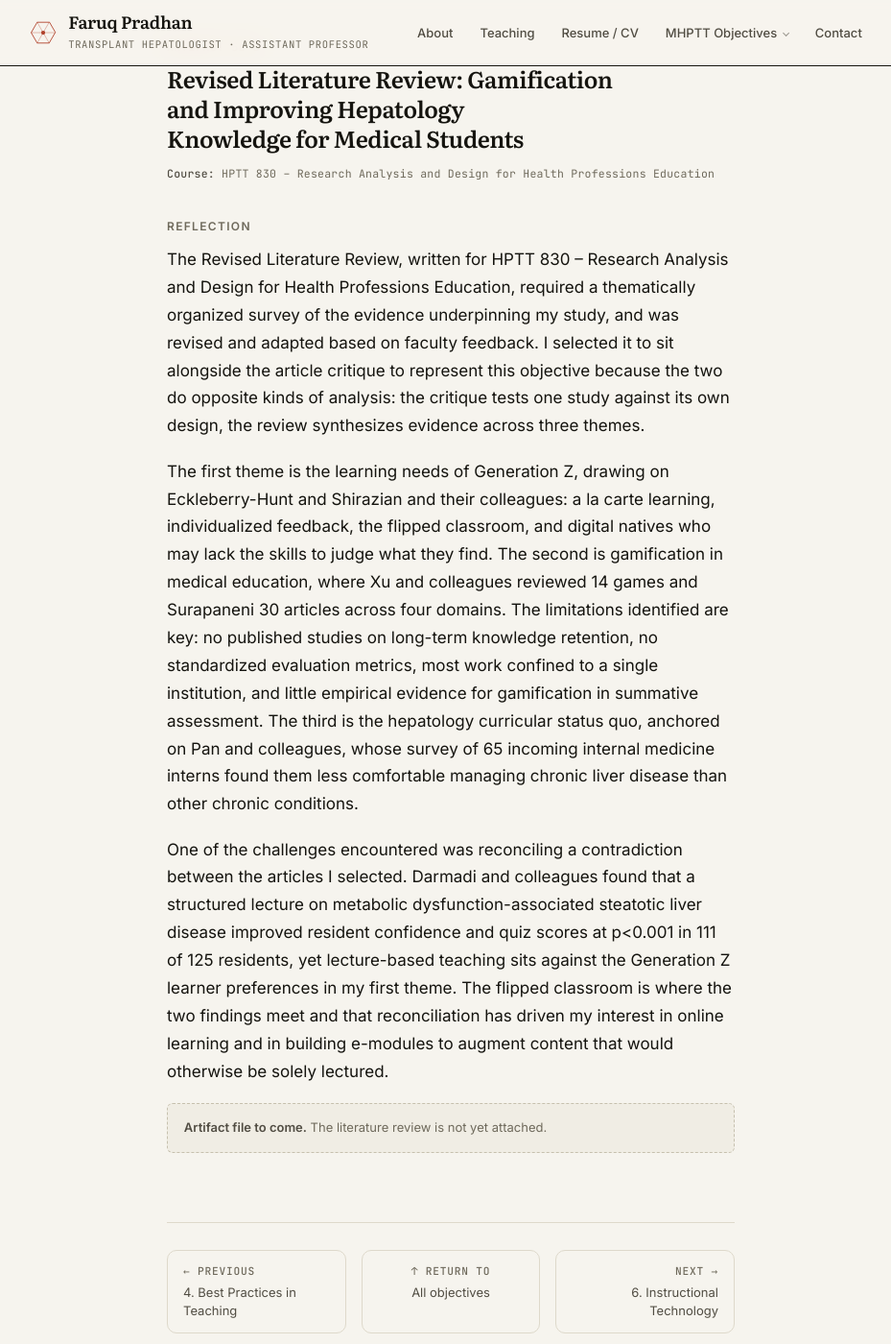
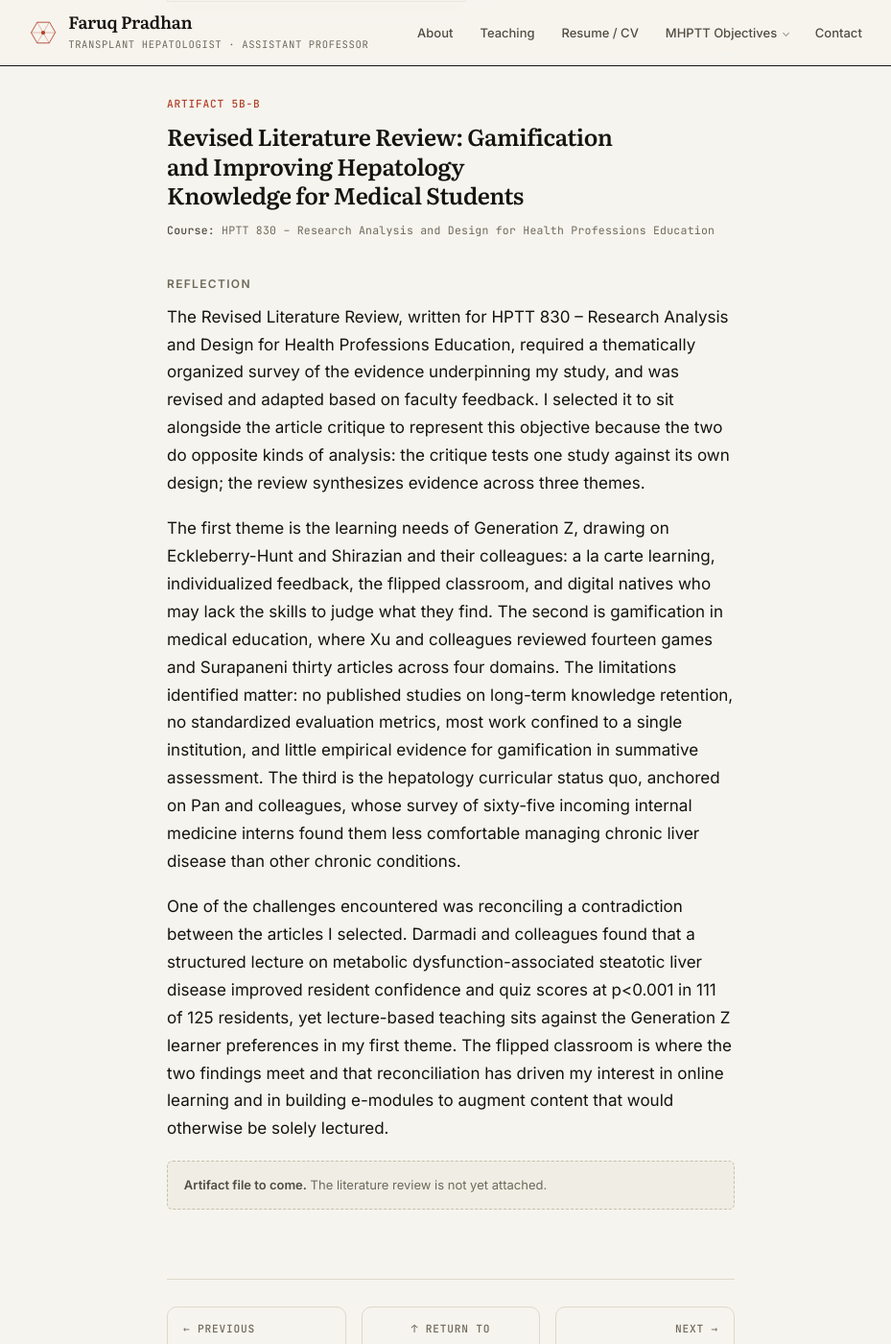
Before and after one commit to fpradhan/fpradhan.github.io, a Jekyll site: the page built from _competencies/5-research.md, in a window 1280 px wide and 1400 px high, scrolled down 4284 px. Shown: the whole window at 96% size, without its empty margins (170-1099 px from the left). Built offline with Jekyll 4.4.1, drawn with Linux system fonts in a browser that asks for light colours; some of the changed text lies outside the part shown.

Commit message:
Three fixes in 5b-B, and 5a-B renamed to match 5b-A
The comma splice becomes a semicolon: "the critique tests one study against
its own design; the review synthesizes evidence across three themes."

Counts are spelled out to match 5b-A directly above, which has eleven
modules, thirty-nine providers and ten clinical sites: fourteen games,
thirty articles, sixty-five interns. Statistics stay in numerals on both,
as they do across the site, so p<0.001 and 111 of 125 are unchanged; 111
and 125 are also past the point where spelling out helps anyone.

"The limitations identified are key" becomes "matter". Key is on the
overused list in the working notes.

5a-B is now "Article Critique 1: Mandatory Hepatology Education for
Internal Medicine Residents", the same shape as 5b-A's title, and its
download link drops the hash.

Co-Authored-By: Claude Opus 5 <noreply@anthropic.com>
Claude-Session: https://claude.ai/code/session_01SajNJDGDkt5q5fCgsPRcNk

```diff
--- a/_competencies/5-research.md
+++ b/_competencies/5-research.md
@@ -118,7 +118,7 @@ on its methods and design. Mikolajczyk and colleagues work with internal medicin
 population my own supplemental educational track for medical students does not reach, so my goal
 is to extend the Enhanced Medical Education Track beyond medical school into residency.
 
-<p><a class="dl" href="{{ '/assets/artifacts/hptt830-article-critique-1.pdf' | relative_url }}" rel="noopener" target="_blank">Download article critique #1 (PDF)<span class="sr-only"> (opens in a new tab)</span></a></p>
+<p><a class="dl" href="{{ '/assets/artifacts/hptt830-article-critique-1.pdf' | relative_url }}" rel="noopener" target="_blank">Download article critique 1 (PDF)<span class="sr-only"> (opens in a new tab)</span></a></p>
 
 </section>
 
@@ -177,19 +177,19 @@ The Revised Literature Review, written for HPTT 830 – Research Analysis and De
 Professions Education, required a thematically organized survey of the evidence underpinning my
 study, and was revised and adapted based on faculty feedback. I selected it to sit alongside the
 article critique to represent this objective because the two do opposite kinds of analysis: the
-critique tests one study against its own design, the review synthesizes evidence across three
+critique tests one study against its own design; the review synthesizes evidence across three
 themes.
 
 The first theme is the learning needs of Generation Z, drawing on Eckleberry-Hunt and Shirazian
 and their colleagues: a la carte learning, individualized feedback, the flipped classroom, and
 digital natives who may lack the skills to judge what they find. The second is gamification in
-medical education, where Xu and colleagues reviewed 14 games and Surapaneni 30 articles across
-four domains. The limitations identified are key: no published studies on long-term knowledge
-retention, no standardized evaluation metrics, most work confined to a single institution, and
-little empirical evidence for gamification in summative assessment. The third is the hepatology
-curricular status quo, anchored on Pan and colleagues, whose survey of 65 incoming internal
-medicine interns found them less comfortable managing chronic liver disease than other chronic
-conditions.
+medical education, where Xu and colleagues reviewed fourteen games and Surapaneni thirty articles
+across four domains. The limitations identified matter: no published studies on long-term
+knowledge retention, no standardized evaluation metrics, most work confined to a single
+institution, and little empirical evidence for gamification in summative assessment. The third is
+the hepatology curricular status quo, anchored on Pan and colleagues, whose survey of sixty-five
+incoming internal medicine interns found them less comfortable managing chronic liver disease than
+other chronic conditions.
 
 One of the challenges encountered was reconciling a contradiction between the articles I selected.
 Darmadi and colleagues found that a structured lecture on metabolic dysfunction-associated
```
Also changed, not shown: other parts of _competencies/5-research.md (+2 -2 lines).
